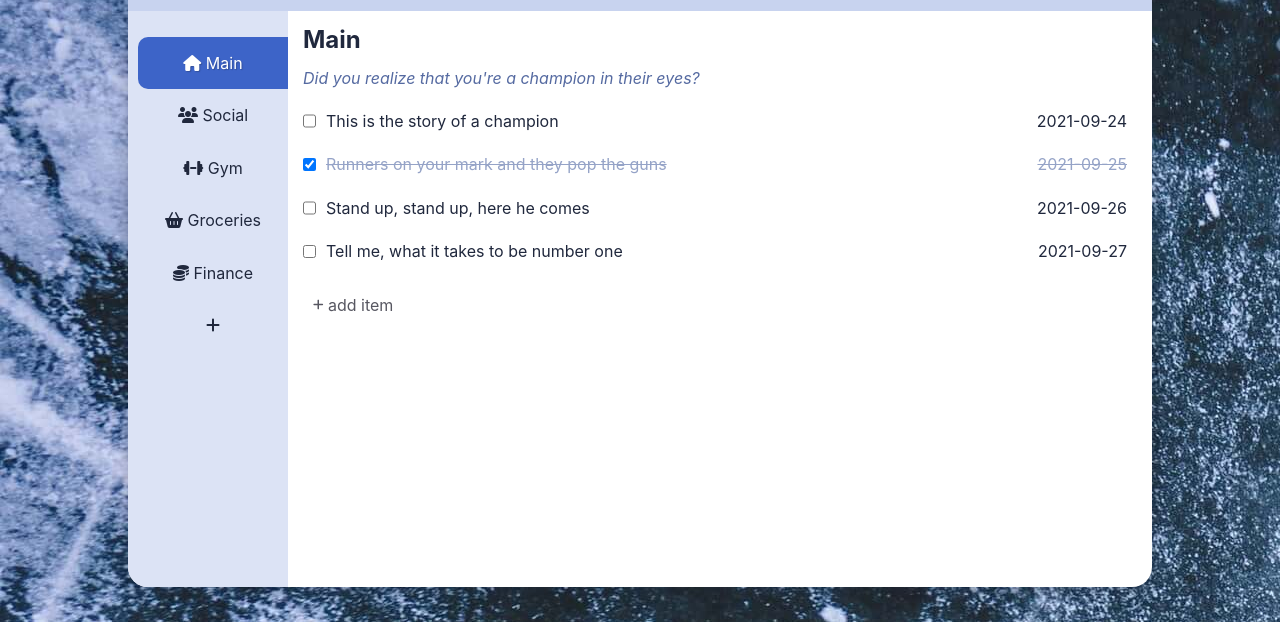
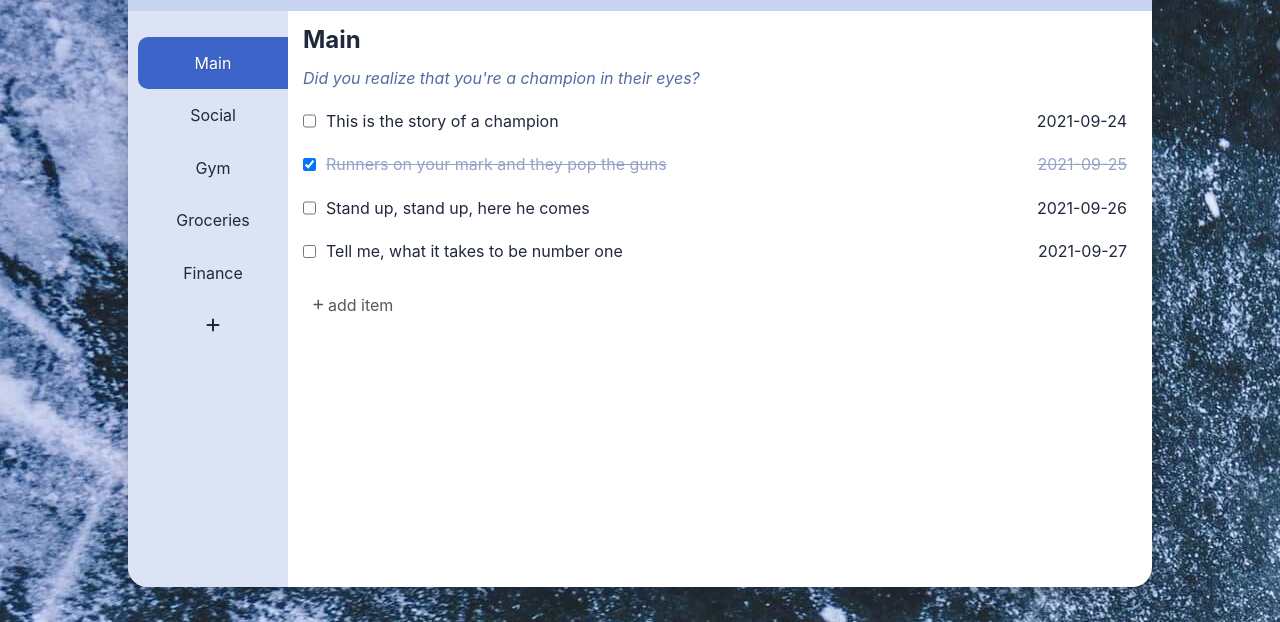
Before and after one commit to remtaine/todo-list, a website built with webpack: page src/html/main.html in a window 1280 px wide. Shown: the part 133-755 px from the top of the page. Built offline with nearby package versions, Linux system fonts and the light colour scheme.

Commit message:
Remove symbols

```diff
--- a/src/html/layout/nav.html
+++ b/src/html/layout/nav.html
@@ -1,10 +1,10 @@
 <nav>
     <ul>
-        <li class="active"><button class="nav-button"><i class="fas fa-home"></i> Main</button></li>
-        <li><button class="nav-button"><i class="fas fa-users"></i> Social</button></li>
-        <li><button class="nav-button"><i class="fas fa-dumbbell"></i> Gym</button></li>
-        <li><button class="nav-button"><i class="fas fa-shopping-basket"></i> Groceries</button></li>
-        <li><button class="nav-button"><i class="fas fa-coins"></i> Finance</button></li>
+        <li class="active"><button class="nav-button">Main</button></li>
+        <li><button class="nav-button">Social</button></li>
+        <li><button class="nav-button">Gym</button></li>
+        <li><button class="nav-button">Groceries</button></li>
+        <li><button class="nav-button">Finance</button></li>
         <li><button><i class="fas fa-plus"></i></button></li>
     </ul>
 </nav>
```
